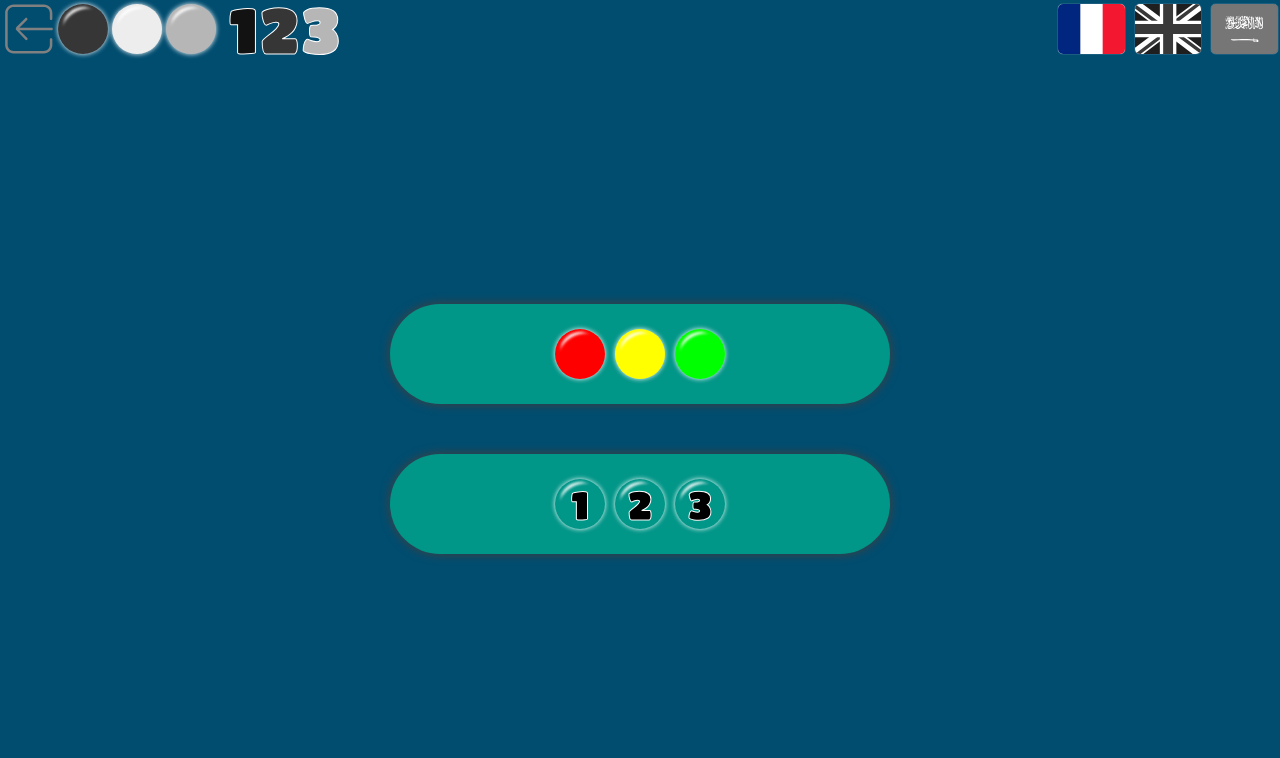
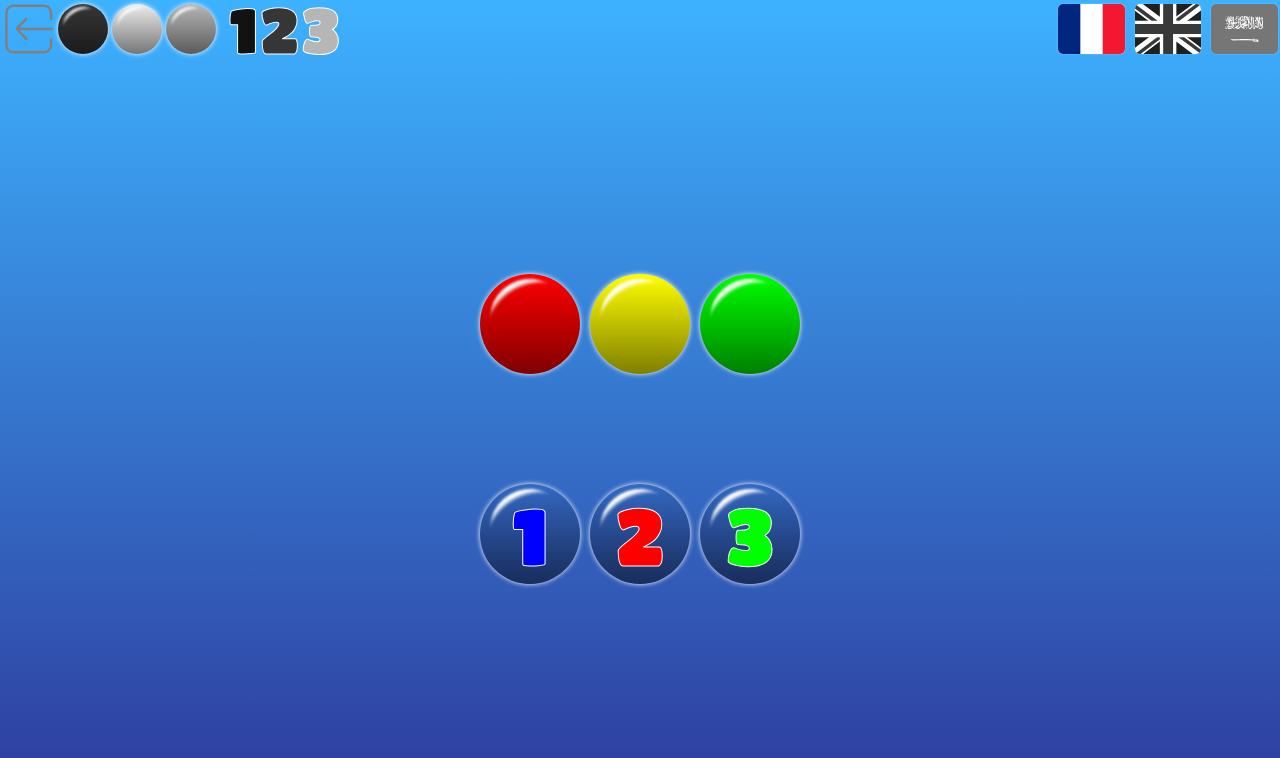
Before and after one commit to nadfri/colors-numbers, a React (Create React App) app: page / in a window 1280 px wide. Shown: the top 758 px of the page. Built offline with nearby package versions, Linux system fonts and the light colour scheme.

Commit message:
Menu Refait

```diff
--- a/src/components/Logo123/Logo123.scss
+++ b/src/components/Logo123/Logo123.scss
@@ -1,3 +1,12 @@
 .Logo123 {
   display: flex;
+  :nth-child(1) {
+    color: blue;
+  }
+  :nth-child(2) {
+    color: red;
+  }
+  :nth-child(3) {
+    color: lime;
+  }
 }
--- a/src/components/Number/Number.scss
+++ b/src/components/Number/Number.scss
@@ -1,3 +1,3 @@
 .Number {
-  background-color: #009688;
+  background: linear-gradient(180deg, #00c9b6 0%, rgb(0 40 36) 100%);
 }
--- a/src/global.scss
+++ b/src/global.scss
@@ -6,12 +6,12 @@ body {
     "Cantarell", "Fira Sans", "Droid Sans", "Helvetica Neue", sans-serif;
   -webkit-font-smoothing: antialiased;
   -moz-osx-font-smoothing: grayscale;
-  background-color: #004d70;
   /*Prevent blue square on div click*/
   -webkit-tap-highlight-color: transparent;
   /*Prevent text select*/
   user-select: none;
   overflow: hidden;
+  background: linear-gradient(180deg, rgba(61,178,255,1) 0%, rgba(46,59,157,1) 100%);
 }
 
 * {
@@ -48,6 +48,7 @@ a {
   aspect-ratio: 1;
   border-radius: 50%;
   box-shadow: 0px 0px 5px 0px #ffffff;
+  background: linear-gradient(180deg, rgba(255,255,255,0) 0%, rgba(0,0,0,0.5) 100%);
 
   animation: zoom 1s forwards;
   cursor: pointer;
--- a/src/views/Menu/Menu.scss
+++ b/src/views/Menu/Menu.scss
@@ -9,18 +9,24 @@
     display: flex;
     justify-content: center;
     align-items: center;
-    background-color: #009688;
-    border-radius: 50px;
-    width: 80%;
-    max-width: 500px;
-    height: 100px;
-    margin: 25px;
-    box-shadow: 0 0 10px 1px #404040;
+    margin: 50px;
 
     div {
-      font-size: 2.5rem;
-      width: 50px;
+      font-size: 5rem;
+      width: 100px;
       margin: 5px;
     }
   }
 }
+
+@media screen and (max-width: 600px) {
+  .Menu {
+    .logoLink {
+      div {
+        font-size: 2.5rem;
+        width: 50px;
+        margin: 5px;
+      }
+    }
+  }
+}
```
